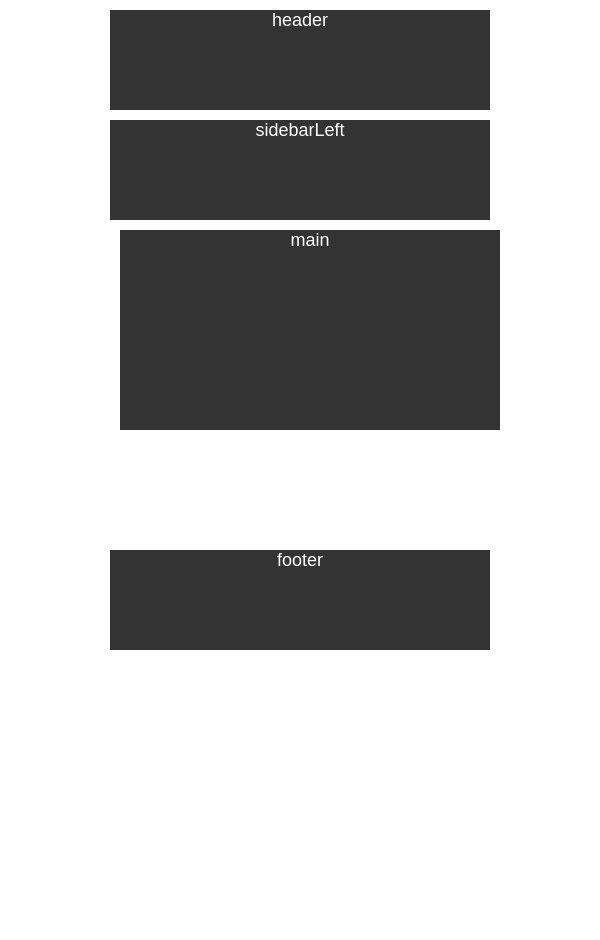
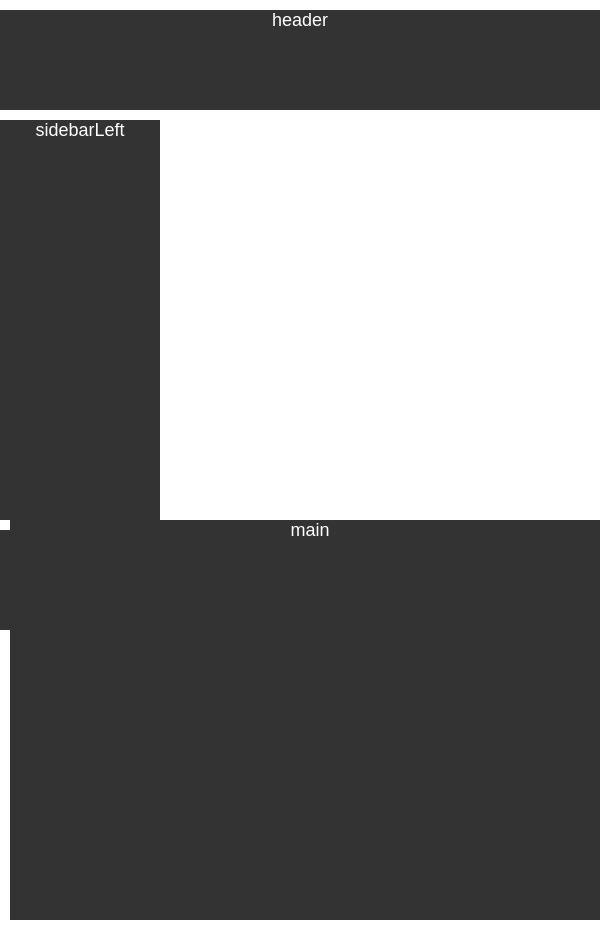
Before and after one commit to superboycxx/superboycxx.github.io, a PHP site: page /auto/index.html in a window 600 px wide. Before the commit the page ends 650 px from the top, so only its background shows below. Run offline with PHP 8.4, Linux system fonts and the light colour scheme.

Commit message:
Update main.css

```diff
--- a/auto/main.css
+++ b/auto/main.css
@@ -62,11 +62,11 @@ a{text-decoration:none;}
     }
 }
 
-@media screen and (min-width:600px) and (max-width:960px){
+@media screen and (min-width:480px) and (max-width:960px){
     .header,
     .container,
     .footer{
-        width:600px;
+        width:100%;
     }
 
     .sidebarLeft,
@@ -85,7 +85,7 @@ a{text-decoration:none;}
 
     .main{
         margin-left:10px;
-        width:430px;
+        width:100%;
     }
 
     .container{
@@ -93,21 +93,21 @@ a{text-decoration:none;}
     }
 }
 
-@media screen and (max-width:600px){
+@media screen and (max-device-width:480px){
     .header,
     .container,
     .footer{
-        width:380px;
+        width:100%;
     }
 
     .sidebarLeft,
     .sidebarRight{
-        width:380px;
+        width:100%;
         height:100px;
     }
     .main{
         margin-top:10px;
-        width:380px;
+        width:100%px;
         height:200px;
     }
 
```
